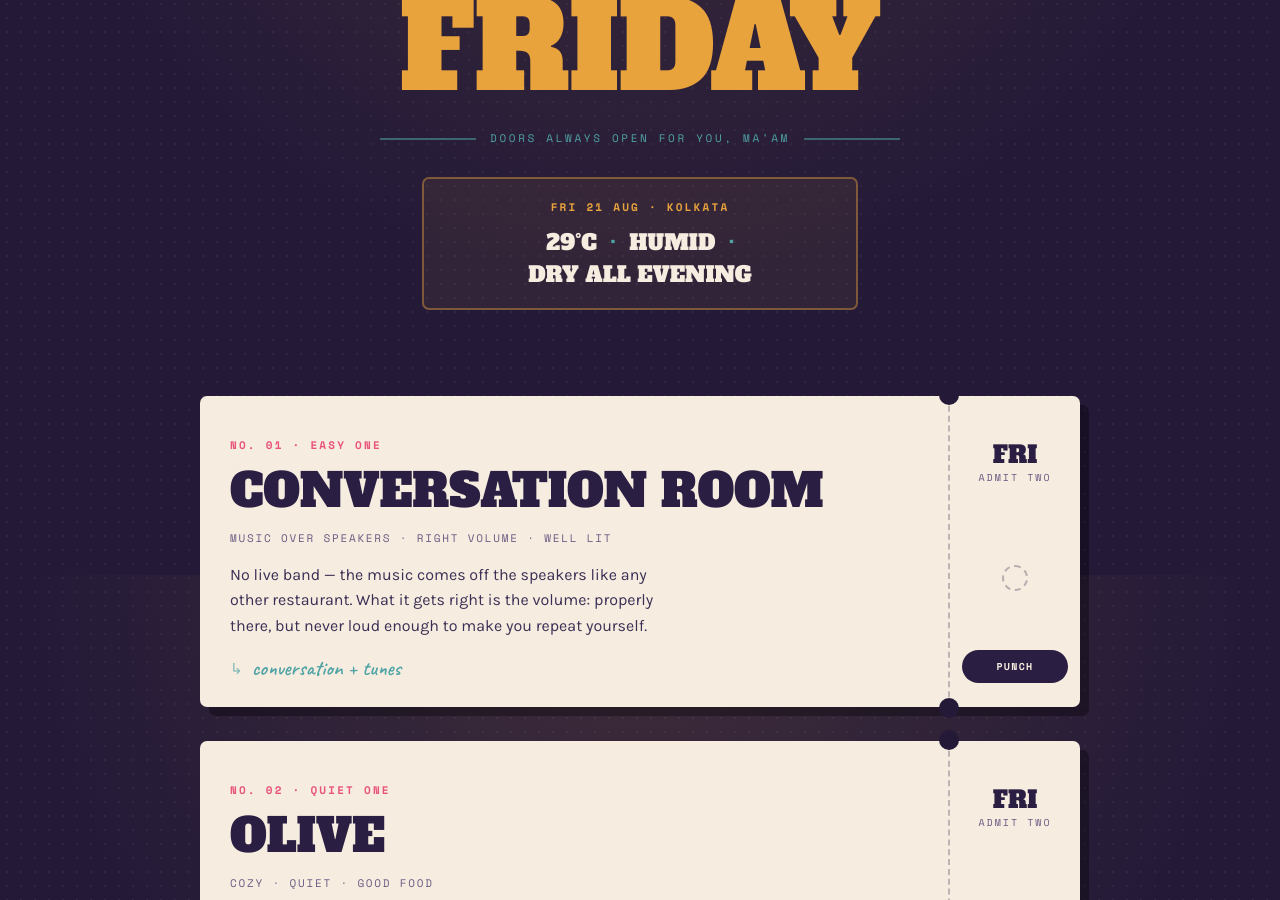
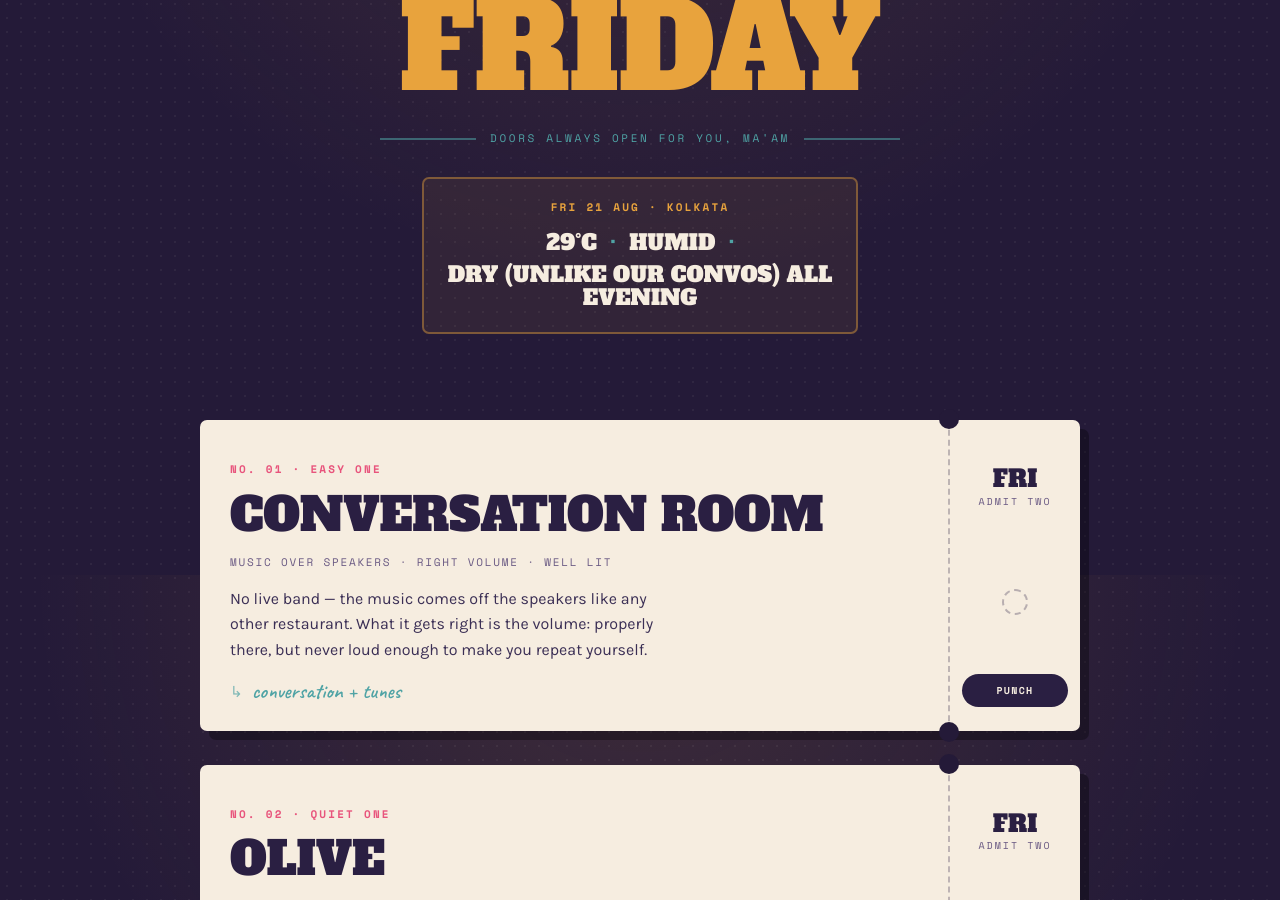
Before and after one commit to abhimanyu911/abhimanyu911.github.io, a Jekyll site: the page ahahana/index.html, which Jekyll copies as it is, in a window 1280 px wide and 900 px high, scrolled down 325 px. Built offline with Jekyll 4.4.1, drawn with Linux system fonts in a browser that asks for light colours.

Commit message:
updated weather header

```diff
--- a/ahahana/index.html
+++ b/ahahana/index.html
@@ -28,7 +28,7 @@
 
     <div class="forecast">
       <p class="forecast-head">Fri 21 Aug · Kolkata</p>
-      <p class="forecast-nums"><span>29°C</span><span>humid</span><span>dry all evening</span></p>
+      <p class="forecast-nums"><span>29°C</span><span>humid</span><span>dry (unlike our convos) all evening</span></p>
     </div>
   </header>
 
```
